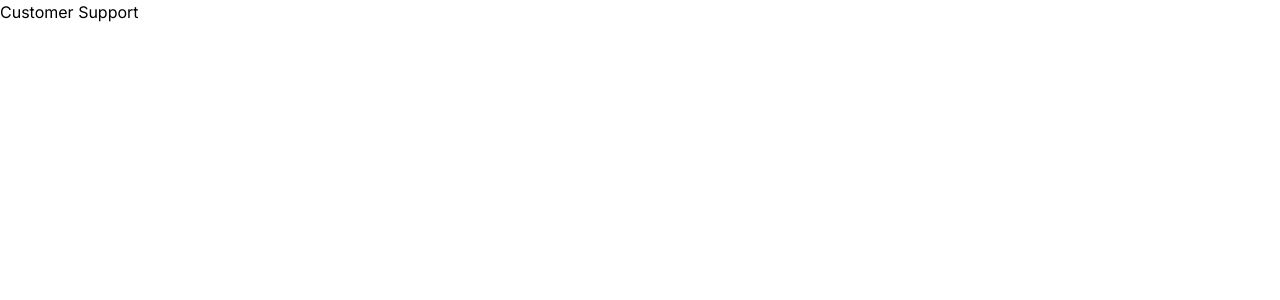
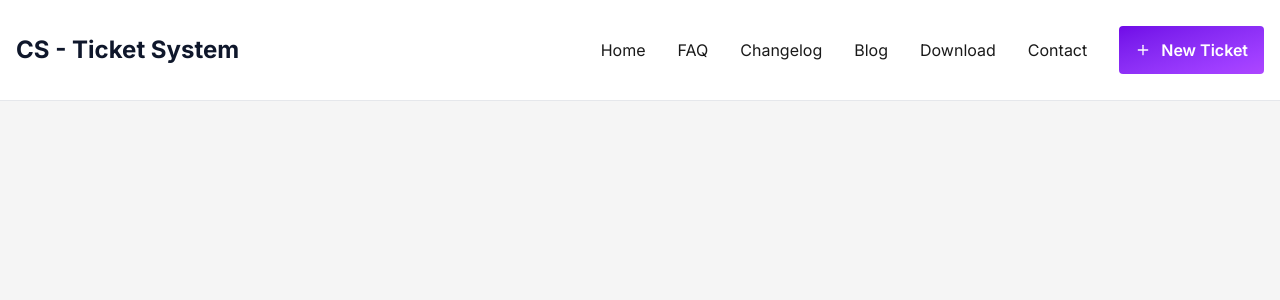
Before and after one commit to ownist/MRBA2, a React (Vite) app: page / in a window 1280 px wide. Shown: the top 300 px of the page. Built offline with nearby package versions, Linux system fonts and the light colour scheme.

Commit message:
feat(navbar): add desktop navigation bar
- Implement NavbarDesktop component
- Define navigation items in constants
- Add "New Ticket" button
- Include mobile menu toggle

```diff
--- a/package.json
+++ b/package.json
@@ -11,8 +11,10 @@
   },
   "dependencies": {
     "@tailwindcss/vite": "^4.2.1",
+    "lucide-react": "^0.576.0",
     "react": "^19.2.0",
     "react-dom": "^19.2.0",
+    "tailwind-merge": "^3.5.0",
     "tailwindcss": "^4.2.1"
   },
   "devDependencies": {
--- a/src/App.jsx
+++ b/src/App.jsx
@@ -1,7 +1,9 @@
+import NavbarDesktop from "./components/Navbar/NavbarDesktop";
+
 const App = () => {
   return (
     <>
-      <h1>Customer Support</h1>
+      <NavbarDesktop />
     </>
   );
 };
--- /dev/null
+++ b/src/components/Navbar/NavbarDesktop.jsx
@@ -0,0 +1,50 @@
+import React from "react";
+import { navItems } from "../../constants";
+import { Plus, SlidersHorizontal } from "lucide-react";
+
+const NavbarDesktop = () => {
+  return (
+    <header className="w-full bg-white border-b border-gray-200">
+      <nav className="max-w-360 mx-auto p-4 md:px-4 md:py-6.5 flex items-center justify-between">
+        <div className="">
+          <a
+            className="text-slate-900 text-base sm:text-2xl font-normal sm:font-bold"
+            href="/"
+          >
+            CS - Ticket System
+          </a>
+        </div>
+
+        <div className="flex items-center gap-x-8">
+          <ul className="hidden lg:flex items-center gap-x-8">
+            {navItems.map((item, index) => (
+              <li key={index}>
+                <a
+                  className="text-black/90 text-base font-normal"
+                  href={item.href}
+                >
+                  {item.title}
+                </a>
+              </li>
+            ))}
+          </ul>
+
+          {/* new button */}
+          <div className="flex items-center gap-x-2">
+            <button className="flex items-center gap-x-2.5 text-white text-base font-semibold py-2 sm:py-3 px-2.5 sm:px-4 bg-linear-to-br from-violet-700 to-purple-500 rounded">
+              <Plus size={16} />
+              <span className="hidden sm:inline-flex">New Ticket</span>
+            </button>
+
+            {/* mobile menu */}
+            <button className="lg:hidden py-2 sm:py-3.5 px-2.5 sm:px-4 bg-gray-200 border border-gray-400/20 rounded-sm">
+              <SlidersHorizontal size={16} className="text-zinc-600" />
+            </button>
+          </div>
+        </div>
+      </nav>
+    </header>
+  );
+};
+
+export default NavbarDesktop;
--- /dev/null
+++ b/src/constants/index.js
@@ -0,0 +1,9 @@
+// nav items
+export const navItems = [
+  { title: "Home", href: "/" },
+  { title: "FAQ", href: "#" },
+  { title: "Changelog", href: "#" },
+  { title: "Blog", href: "#" },
+  { title: "Download", href: "#" },
+  { title: "Contact", href: "#" },
+];
--- a/src/index.css
+++ b/src/index.css
@@ -12,11 +12,15 @@
 /* base style */
 @layer base {
   body {
-    @apply w-full relative overflow-x-hidden font-display;
+    @apply w-full relative overflow-x-hidden bg-neutral-100 font-display;
   }
 
   ::selection {
     background: #008545;
     color: white;
   }
+
+  button {
+    @apply cursor-pointer;
+  }
 }
```
Also changed, not shown: 1 other file (tests, documents, lock files or other folders).
